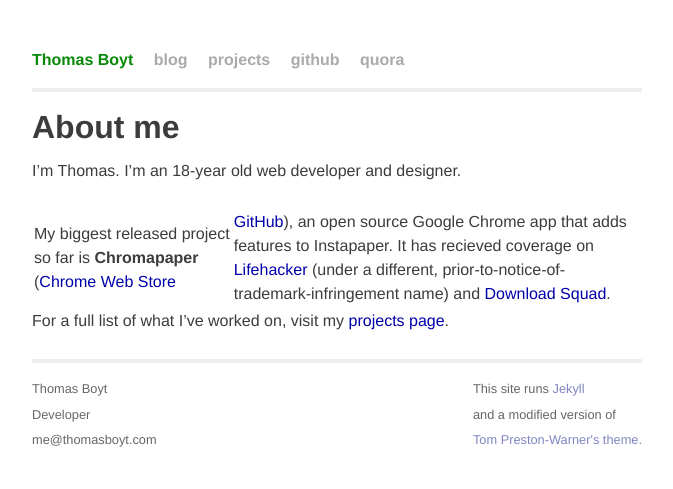
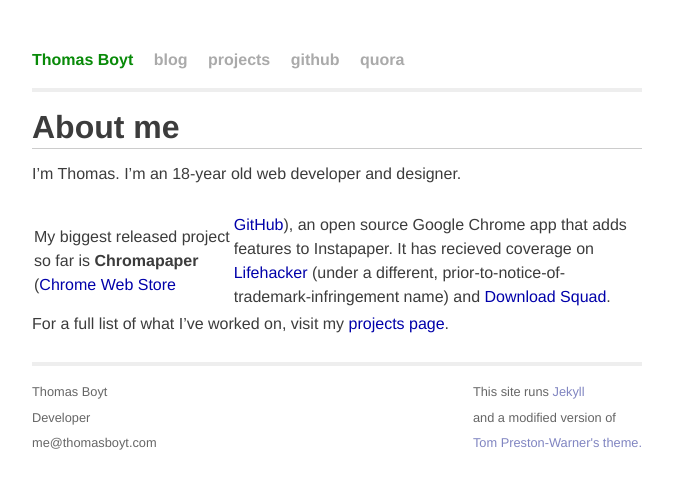
Before and after one commit to thomasboyt/thomasboyt.github.com, a Jekyll site: the page built from index.md, in a window 1280 px wide. Shown: the top 489 px of the page, without its empty margins (303-976 px from the left). Built offline with Jekyll 4.4.1, drawn with Linux system fonts in a browser that asks for light colours; nearby versions of some CDN libraries; library files that are not in the unit come from our copies.

Commit message:
added bottom border to h1

```diff
--- a/css/screen.css
+++ b/css/screen.css
@@ -31,6 +31,8 @@
 h1 {
 	margin-bottom: 12px;
 	line-height:1.2em;
+	padding-bottom:2px;
+	border-bottom: 1px solid #ccc;
 }
 
 h2 {
```
